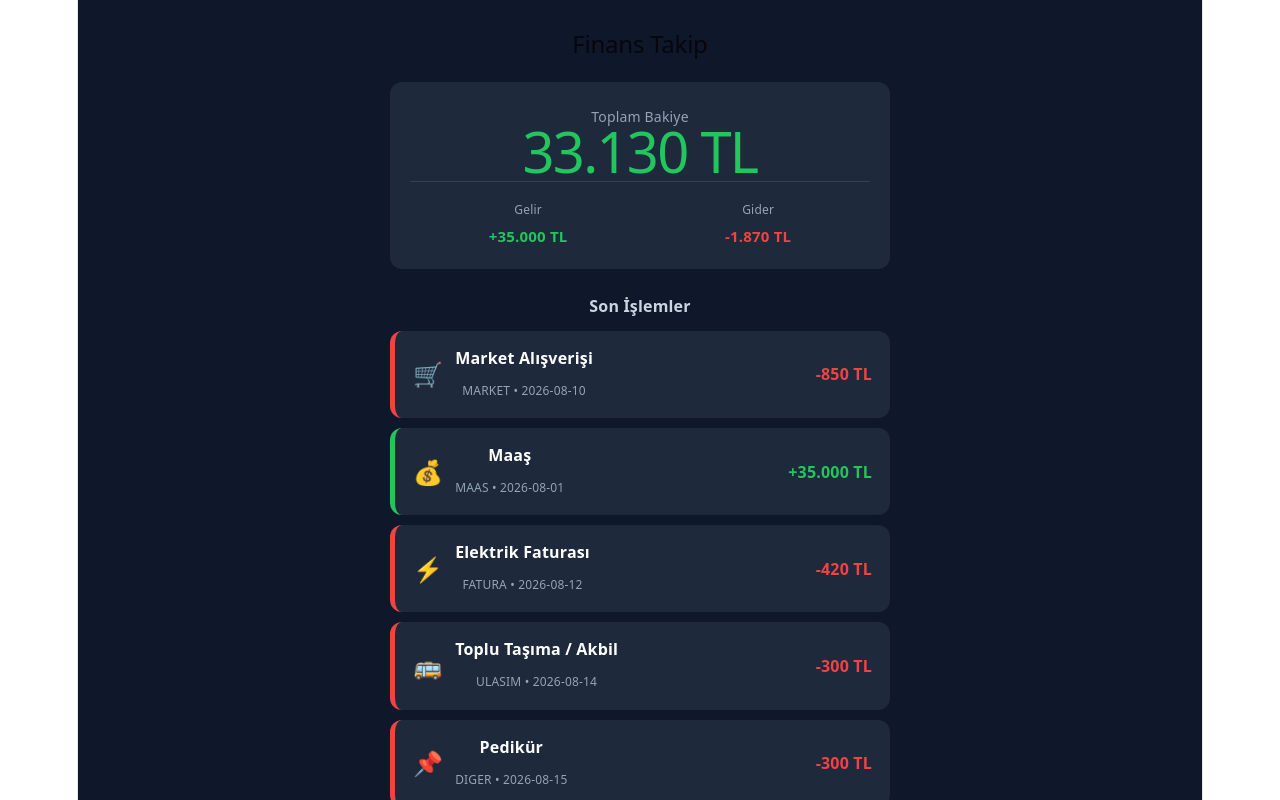
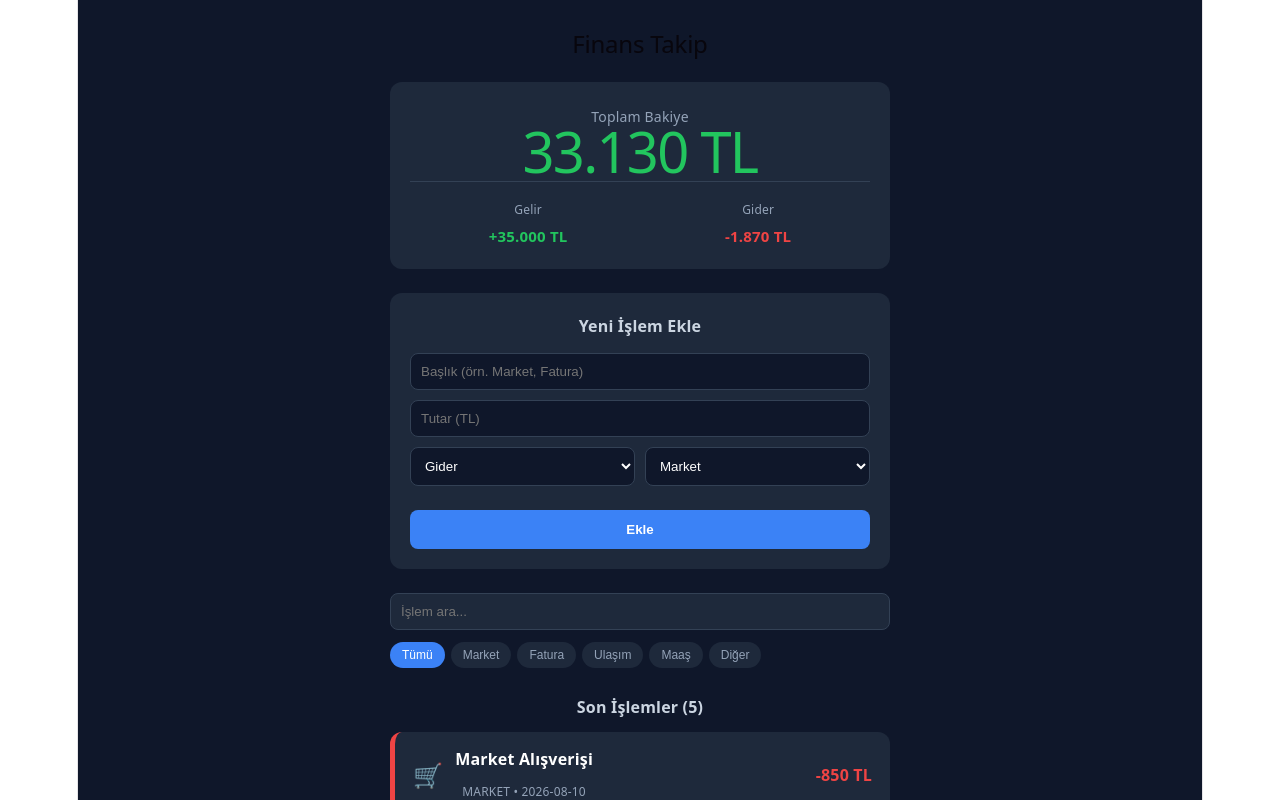
Before and after one commit to VRGL35/finans-uygulamasi, a React app in the folder frontend/: page / in a window 1280 px wide. Shown: the top 800 px of the page. Built offline with nearby package versions, Linux system fonts and the light colour scheme; the HTML template or start-up script is replaced by a standard one.

Commit message:
feat: harcama ekleme, bakiye hesaplama, filtreleme ve silme tamamlandi

```diff
--- a/frontend/src/App.css
+++ b/frontend/src/App.css
@@ -1,184 +1,13 @@
-.counter {
-  font-size: 16px;
-  padding: 5px 10px;
-  border-radius: 5px;
-  color: var(--accent);
-  background: var(--accent-bg);
-  border: 2px solid transparent;
-  transition: border-color 0.3s;
-  margin-bottom: 24px;
-
-  &:hover {
-    border-color: var(--accent-border);
-  }
-  &:focus-visible {
-    outline: 2px solid var(--accent);
-    outline-offset: 2px;
-  }
+* {
+  margin: 0;
+  padding: 0;
+  box-sizing: border-box;
 }
 
-.hero {
-  position: relative;
-
-  .base,
-  .framework,
-  .vite {
-    inset-inline: 0;
-    margin: 0 auto;
-  }
-
-  .base {
-    width: 170px;
-    position: relative;
-    z-index: 0;
-  }
-
-  .framework,
-  .vite {
-    position: absolute;
-  }
-
-  .framework {
-    z-index: 1;
-    top: 34px;
-    height: 28px;
-    transform: perspective(2000px) rotateZ(300deg) rotateX(44deg) rotateY(39deg)
-      scale(1.4);
-  }
-
-  .vite {
-    z-index: 0;
-    top: 107px;
-    height: 26px;
-    width: auto;
-    transform: perspective(2000px) rotateZ(300deg) rotateX(40deg) rotateY(39deg)
-      scale(0.8);
-  }
+body {
+  margin: 0;
+  font-family: system-ui, -apple-system, BlinkMacSystemFont, 'Segoe UI', Roboto, Oxygen, Ubuntu, Cantarell, sans-serif;
+  background-color: #0f172a;
+  color: #f8fafc;
+  -webkit-font-smoothing: antialiased;
 }
-
-#center {
-  display: flex;
-  flex-direction: column;
-  gap: 25px;
-  place-content: center;
-  place-items: center;
-  flex-grow: 1;
-
-  @media (max-width: 1024px) {
-    padding: 32px 20px 24px;
-    gap: 18px;
-  }
-}
-
-#next-steps {
-  display: flex;
-  border-top: 1px solid var(--border);
-  text-align: left;
-
-  & > div {
-    flex: 1 1 0;
-    padding: 32px;
-    @media (max-width: 1024px) {
-      padding: 24px 20px;
-    }
-  }
-
-  .icon {
-    margin-bottom: 16px;
-    width: 22px;
-    height: 22px;
-  }
-
-  @media (max-width: 1024px) {
-    flex-direction: column;
-    text-align: center;
-  }
-}
-
-#docs {
-  border-right: 1px solid var(--border);
-
-  @media (max-width: 1024px) {
-    border-right: none;
-    border-bottom: 1px solid var(--border);
-  }
-}
-
-#next-steps ul {
-  list-style: none;
-  padding: 0;
-  display: flex;
-  gap: 8px;
-  margin: 32px 0 0;
-
-  .logo {
-    height: 18px;
-  }
-
-  a {
-    color: var(--text-h);
-    font-size: 16px;
-    border-radius: 6px;
-    background: var(--social-bg);
-    display: flex;
-    padding: 6px 12px;
-    align-items: center;
-    gap: 8px;
-    text-decoration: none;
-    transition: box-shadow 0.3s;
-
-    &:hover {
-      box-shadow: var(--shadow);
-    }
-    .button-icon {
-      height: 18px;
-      width: 18px;
-    }
-  }
-
-  @media (max-width: 1024px) {
-    margin-top: 20px;
-    flex-wrap: wrap;
-    justify-content: center;
-
-    li {
-      flex: 1 1 calc(50% - 8px);
-    }
-
-    a {
-      width: 100%;
-      justify-content: center;
-      box-sizing: border-box;
-    }
-  }
-}
-
-#spacer {
-  height: 88px;
-  border-top: 1px solid var(--border);
-  @media (max-width: 1024px) {
-    height: 48px;
-  }
-}
-
-.ticks {
-  position: relative;
-  width: 100%;
-
-  &::before,
-  &::after {
-    content: '';
-    position: absolute;
-    top: -4.5px;
-    border: 5px solid transparent;
-  }
-
-  &::before {
-    left: 0;
-    border-left-color: var(--border);
-  }
-  &::after {
-    right: 0;
-    border-right-color: var(--border);
-  }
-}
--- a/frontend/src/App.jsx
+++ b/frontend/src/App.jsx
@@ -1,9 +1,26 @@
 import { useState } from "react";
 import { initialTransactions } from "./data/mockData";
 import HarcamaKarti from "./components/HarcamaKarti";
+import HarcamaFormu from "./components/HarcamaFormu";
 
 function App() {
-  const [transactions] = useState(initialTransactions);
+  const [transactions, setTransactions] = useState(initialTransactions);
+  const [searchTerm, setSearchTerm] = useState("");
+  const [selectedCategory, setSelectedCategory] = useState("all");
+
+  const handleAddTransaction = (newTx) => {
+    setTransactions([newTx, ...transactions]);
+  };
+
+  const handleDeleteTransaction = (id) => {
+    setTransactions(transactions.filter((tx) => tx.id !== id));
+  };
+
+  const filteredTransactions = transactions.filter((item) => {
+    const matchesSearch = item.title.toLowerCase().includes(searchTerm.toLowerCase());
+    const matchesCategory = selectedCategory === "all" || item.category === selectedCategory;
+    return matchesSearch && matchesCategory;
+  });
 
   const totalIncome = transactions
     .filter((t) => t.type === "income")
@@ -15,12 +32,21 @@ function App() {
 
   const balance = totalIncome - totalExpense;
 
+  const categories = [
+    { id: "all", label: "Tümü" },
+    { id: "market", label: "Market" },
+    { id: "fatura", label: "Fatura" },
+    { id: "ulasim", label: "Ulaşım" },
+    { id: "maas", label: "Maaş" },
+    { id: "diger", label: "Diğer" }
+  ];
+
   return (
     <div style={{ minHeight: "100vh", backgroundColor: "#0f172a", color: "#f8fafc", padding: "30px 16px" }}>
       <div style={{ maxWidth: "500px", margin: "0 auto" }}>
         <h2 style={{ textAlign: "center", marginBottom: "24px" }}>Finans Takip</h2>
 
-        {/* Bakiye ve Özet Kutuları */}
+        {/* Bakiye Özeti */}
         <div style={{ backgroundColor: "#1e293b", borderRadius: "12px", padding: "20px", marginBottom: "24px", textAlign: "center" }}>
           <span style={{ color: "#94a3b8", fontSize: "14px" }}>Toplam Bakiye</span>
           <h1 style={{ margin: "8px 0 16px 0", color: balance >= 0 ? "#22c55e" : "#ef4444" }}>
@@ -43,12 +69,68 @@ function App() {
           </div>
         </div>
 
+        {/* Ekleme Formu */}
+        <HarcamaFormu onAddTransaction={handleAddTransaction} />
+
+        {/* Filtreleme ve Arama */}
+        <div style={{ marginBottom: "20px" }}>
+          <input
+            type="text"
+            placeholder="İşlem ara..."
+            value={searchTerm}
+            onChange={(e) => setSearchTerm(e.target.value)}
+            style={{
+              width: "100%",
+              padding: "10px",
+              borderRadius: "8px",
+              border: "1px solid #334155",
+              backgroundColor: "#1e293b",
+              color: "#ffffff",
+              boxSizing: "border-box",
+              marginBottom: "12px"
+            }}
+          />
+
+          <div style={{ display: "flex", gap: "6px", overflowX: "auto", paddingBottom: "6px" }}>
+            {categories.map((cat) => (
+              <button
+                key={cat.id}
+                onClick={() => setSelectedCategory(cat.id)}
+                style={{
+                  padding: "6px 12px",
+                  borderRadius: "20px",
+                  border: "none",
+                  fontSize: "12px",
+                  cursor: "pointer",
+                  backgroundColor: selectedCategory === cat.id ? "#3b82f6" : "#1e293b",
+                  color: selectedCategory === cat.id ? "#ffffff" : "#94a3b8",
+                  whiteSpace: "nowrap"
+                }}
+              >
+                {cat.label}
+              </button>
+            ))}
+          </div>
+        </div>
+
         {/* Harcama Listesi */}
-        <h3 style={{ fontSize: "16px", color: "#cbd5e1", marginBottom: "12px" }}>Son İşlemler</h3>
+        <h3 style={{ fontSize: "16px", color: "#cbd5e1", marginBottom: "12px" }}>
+          Son İşlemler ({filteredTransactions.length})
+        </h3>
         <div>
-          {transactions.map((item) => (
-            <HarcamaKarti key={item.id} transaction={item} />
-          ))}
+          {filteredTransactions.length === 0 ? (
+            <p style={{ color: "#64748b", textAlign: "center", padding: "20px" }}>
+              Eşleşen işlem bulunamadı.
+            </p>
+          ) : (
+            filteredTransactions.map((item) => (
+              <HarcamaKarti
+                key={item.id}
+                transaction={item}
+                onDelete={handleDeleteTransaction}
+              />
+            ))
+          )}
         </div>
       </div>
     </div>
--- /dev/null
+++ b/frontend/src/components/HarcamaFormu.jsx
@@ -0,0 +1,105 @@
+import { useState } from "react";
+
+export default function HarcamaFormu({ onAddTransaction }) {
+  const [title, setTitle] = useState("");
+  const [amount, setAmount] = useState("");
+  const [type, setType] = useState("expense");
+  const [category, setCategory] = useState("market");
+  const [error, setError] = useState("");
+
+  const handleSubmit = (e) => {
+    e.preventDefault();
+
+    if (!title.trim()) {
+      setError("Lütfen bir başlık girin.");
+      return;
+    }
+    const numericAmount = Number(amount);
+    if (!amount || isNaN(numericAmount) || numericAmount <= 0) {
+      setError("Lütfen 0'dan büyük geçerli bir tutar girin.");
+      return;
+    }
+
+    setError("");
+
+    const newTransaction = {
+      id: Date.now(),
+      title: title.trim(),
+      amount: numericAmount,
+      type,
+      category,
+      date: new Date().toISOString().split("T")[0]
+    };
+
+    onAddTransaction(newTransaction);
+
+    setTitle("");
+    setAmount("");
+  };
+
+  const inputStyle = {
+    width: "100%",
+    padding: "10px",
+    borderRadius: "8px",
+    border: "1px solid #334155",
+    backgroundColor: "#0f172a",
+    color: "#ffffff",
+    boxSizing: "border-box",
+    marginBottom: "10px"
+  };
+
+  return (
+    <form onSubmit={handleSubmit} style={{ backgroundColor: "#1e293b", padding: "20px", borderRadius: "12px", marginBottom: "24px" }}>
+      <h3 style={{ margin: "0 0 14px 0", fontSize: "16px", color: "#cbd5e1" }}>Yeni İşlem Ekle</h3>
+
+      {error && <div style={{ color: "#ef4444", fontSize: "13px", marginBottom: "10px" }}>{error}</div>}
+
+      <input
+        type="text"
+        placeholder="Başlık (örn. Market, Fatura)"
+        value={title}
+        onChange={(e) => setTitle(e.target.value)}
+        style={inputStyle}
+      />
+
+      <input
+        type="number"
+        placeholder="Tutar (TL)"
+        value={amount}
+        onChange={(e) => setAmount(e.target.value)}
+        style={inputStyle}
+      />
+
+      <div style={{ display: "flex", gap: "10px", marginBottom: "14px" }}>
+        <select value={type} onChange={(e) => setType(e.target.value)} style={inputStyle}>
+          <option value="expense">Gider</option>
+          <option value="income">Gelir</option>
+        </select>
+
+        <select value={category} onChange={(e) => setCategory(e.target.value)} style={inputStyle}>
+          <option value="market">Market</option>
+          <option value="fatura">Fatura</option>
+          <option value="ulasim">Ulaşım</option>
+          <option value="maas">Maaş</option>
+          <option value="diger">Diğer</option>
+        </select>
+      </div>
+
+      <button
+        type="submit"
+        style={{
+          width: "100%",
+          padding: "12px",
+          borderRadius: "8px",
+          border: "none",
+          backgroundColor: "#3b82f6",
+          color: "#ffffff",
+          fontWeight: "bold",
+          cursor: "pointer"
+        }}
+      >
+        Ekle
+      </button>
+    </form>
+  );
+}
```
